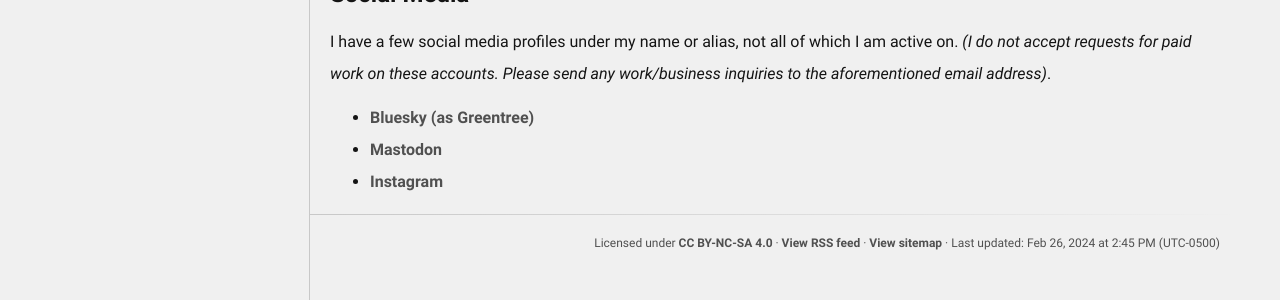
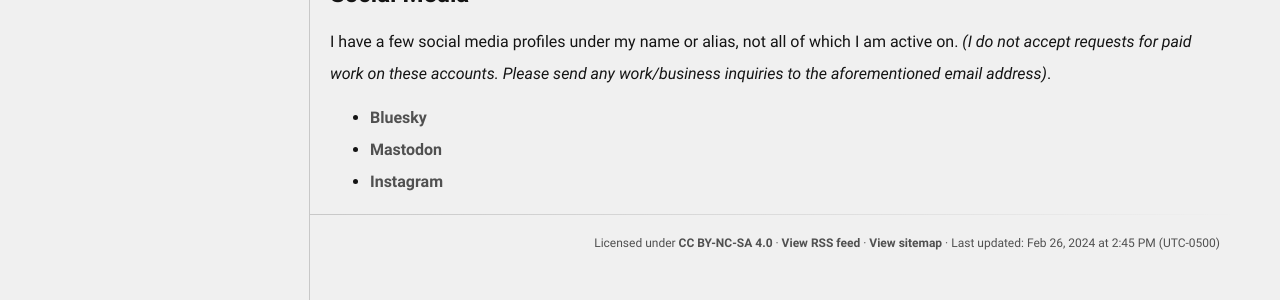
Before and after one commit to zfett/attkzach.gay, a Jekyll site: the page built from _pages/contact.md, in a window 1280 px wide. Shown: the part 275-575 px from the top of the page. Built offline with Jekyll 4.4.1, drawn with Linux system fonts in a browser that asks for light colours.

Commit message:
update bluesky link

```diff
--- a/_pages/contact.md
+++ b/_pages/contact.md
@@ -11,6 +11,6 @@ I can be contacted via email at **hey -at- attkzach -dot- gay** (replace the "-a
 
 I have a few social media profiles under my name or alias, not all of which I am active on. _(I do not accept requests for paid work on these accounts. Please send any work/business inquiries to the aforementioned email address)_.
 
-- [Bluesky (as Greentree)](https://bsky.app/profile/greentreemusic.bsky.social)
+- [Bluesky](https://bsky.app/profile/attkzach.gay)
 - [Mastodon](https://wetdry.world/@attkzach)
 - [Instagram](https://www.instagram.com/attkzach/)
```
